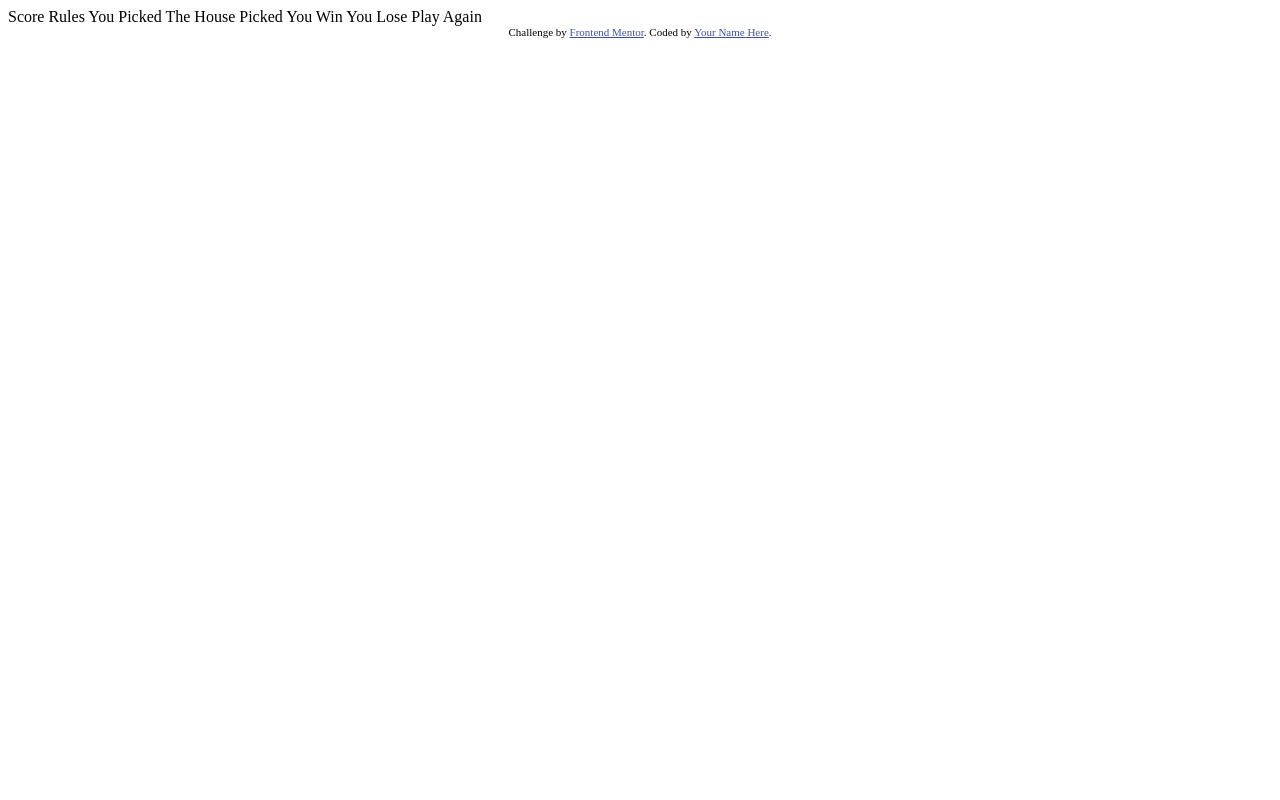
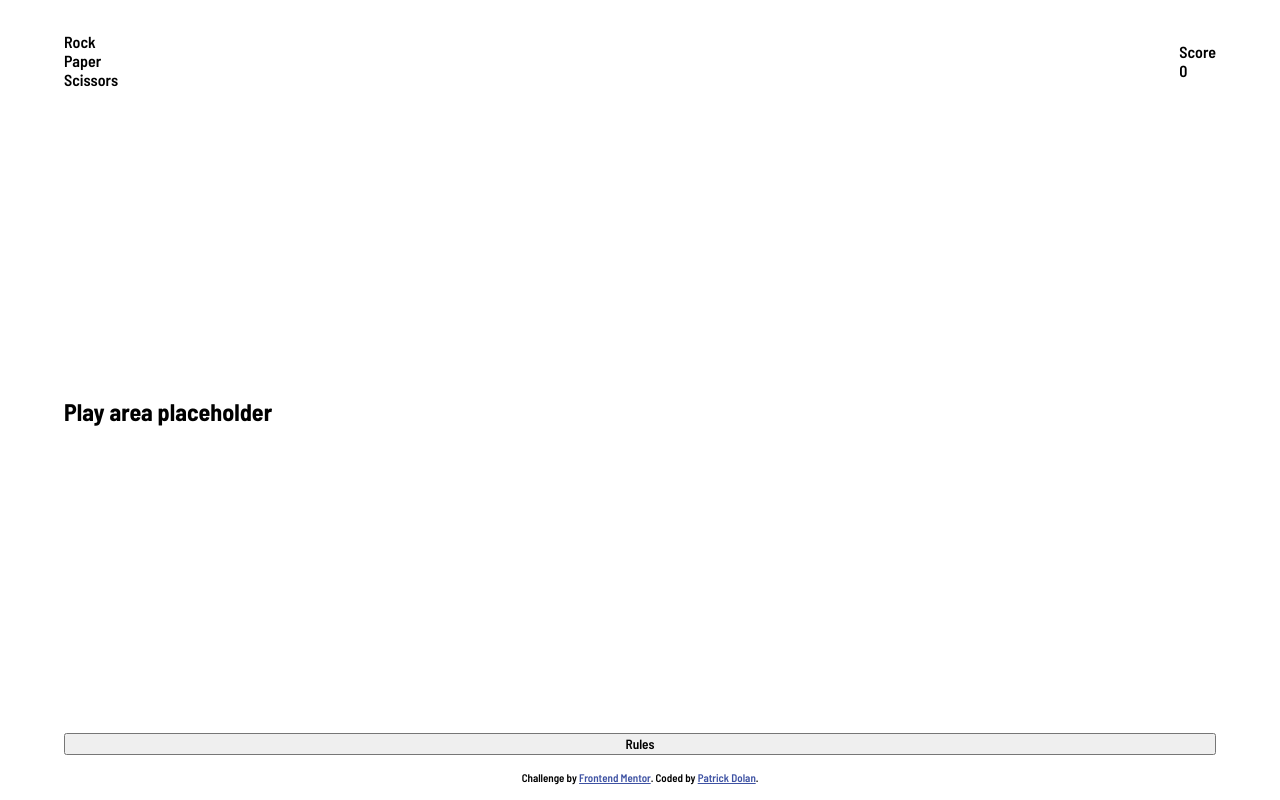
Before and after one commit to Patrick-Dolan/FM-rock-paper-scissors, a plain HTML site: page index.html in a window 1280 px wide. Drawn offline with Linux system fonts and the light colour scheme.

Commit message:
Add styles, scripts, and update HTML structure

```diff
--- a/index.html
+++ b/index.html
@@ -2,36 +2,50 @@
 <html lang="en">
 <head>
   <meta charset="UTF-8">
-  <meta name="viewport" content="width=device-width, initial-scale=1.0"> <!-- displays site properly based on user's device -->
-
+  <meta name="viewport" content="width=device-width, initial-scale=1.0">
   <link rel="icon" type="image/png" sizes="32x32" href="./images/favicon-32x32.png">
-
+  <!-- Fonts -->
+  <link rel="preconnect" href="https://fonts.googleapis.com">
+  <link rel="preconnect" href="https://fonts.gstatic.com" crossorigin>
+  <link href="https://fonts.googleapis.com/css2?family=Barlow+Semi+Condensed:wght@600;700&display=swap" rel="stylesheet">
+  <!-- Stylesheets -->
+  <link rel="stylesheet" href="./styles.css">
+  <!-- Scripts -->
+  <script src="./scripts.js" defer></script>
   <title>Frontend Mentor | Rock, Paper, Scissors</title>
-
-  Score
-  Rules
-
-  You Picked
-  The House Picked
-
-  You Win
-  You Lose
-
-  Play Again
-
-  <!-- Feel free to remove these styles or customise in your own stylesheet 👍 -->
-  <style>
-    .attribution { font-size: 11px; text-align: center; }
-    .attribution a { color: hsl(228, 45%, 44%); }
-  </style>
 </head>
-<body>
-
-
-
-  <div class="attribution">
-    Challenge by <a href="https://www.frontendmentor.io?ref=challenge" target="_blank">Frontend Mentor</a>.
-    Coded by <a href="#">Your Name Here</a>.
-  </div>
+<body class="container">
+  <main>
+    <header>
+      <div>
+        <p>Rock</p>
+        <p>Paper</p>
+        <p>Scissors</p>
+      </div>
+      <div>
+        <p>Score</p>
+        <p>0</p>
+      </div>
+    </header>
+    <section id="play-area">
+      <h1>Play area placeholder</h1>
+    </section>
+    <section id="round-resolution" class="hidden">
+      <p>You Picked</p>
+      <p>The House Picked</p>
+    </section>
+    <section id="round-complete" class="hidden">
+      <h2>You Win</h2>
+      <h2>You Lose</h2>
+      <button id="play-again-button">Play Again</button>
+    </section>
+    <button id="rules-button">Rules</button>
+  </main>
+  <footer class="attribution">
+    <p>
+      Challenge by <a href="https://www.frontendmentor.io?ref=challenge" target="_blank">Frontend Mentor</a>.
+      Coded by <a href="https://patrickdolan.dev/" target="_blank">Patrick Dolan</a>.
+    </p>
+  </footer>
 </body>
 </html>
--- /dev/null
+++ b/scripts.js
@@ -0,0 +1,14 @@
+// UI Logic
+function handleShowRulesClick() {
+  alert("Rules button clicked!");
+}
+
+function handlePlayAgainClick() {
+  alert("Play again button clicked!");
+}
+
+// Window load listener
+window.addEventListener("load", function() {
+  document.getElementById("rules-button").addEventListener("click", handleShowRulesClick);
+  document.getElementById("play-again-button").addEventListener("click", handlePlayAgainClick);
+});
--- /dev/null
+++ b/styles.css
@@ -0,0 +1,58 @@
+/* Globals */
+
+*, *:before, *:after {
+  box-sizing: border-box;
+}
+
+body {
+  display: flex;
+  flex-direction: column;
+  justify-content: space-between;
+  min-height: 100vh;
+  font-family: 'Barlow Semi Condensed', sans-serif;
+}
+
+main {
+  flex-grow: 1;
+  display: flex;
+  flex-direction: column;
+  justify-content: space-between;
+  margin: 1em 0;
+}
+
+p {
+  margin: 0;
+}
+
+header {
+  display: flex;
+  justify-content: space-between;
+  align-items: center;
+}
+
+button {
+  font-family: 'Barlow Semi Condensed', sans-serif;
+}
+
+/* General Layout */
+
+.container {
+  max-width: 90%;
+  margin: 0 auto;
+  padding: 1em 0;
+}
+
+.hidden {
+  display: none;
+}
+
+/* Attribution */
+
+.attribution {
+  font-size: 11px;
+  text-align: center;
+}
+
+.attribution a {
+  color: hsl(228, 45%, 44%);
+}
```
